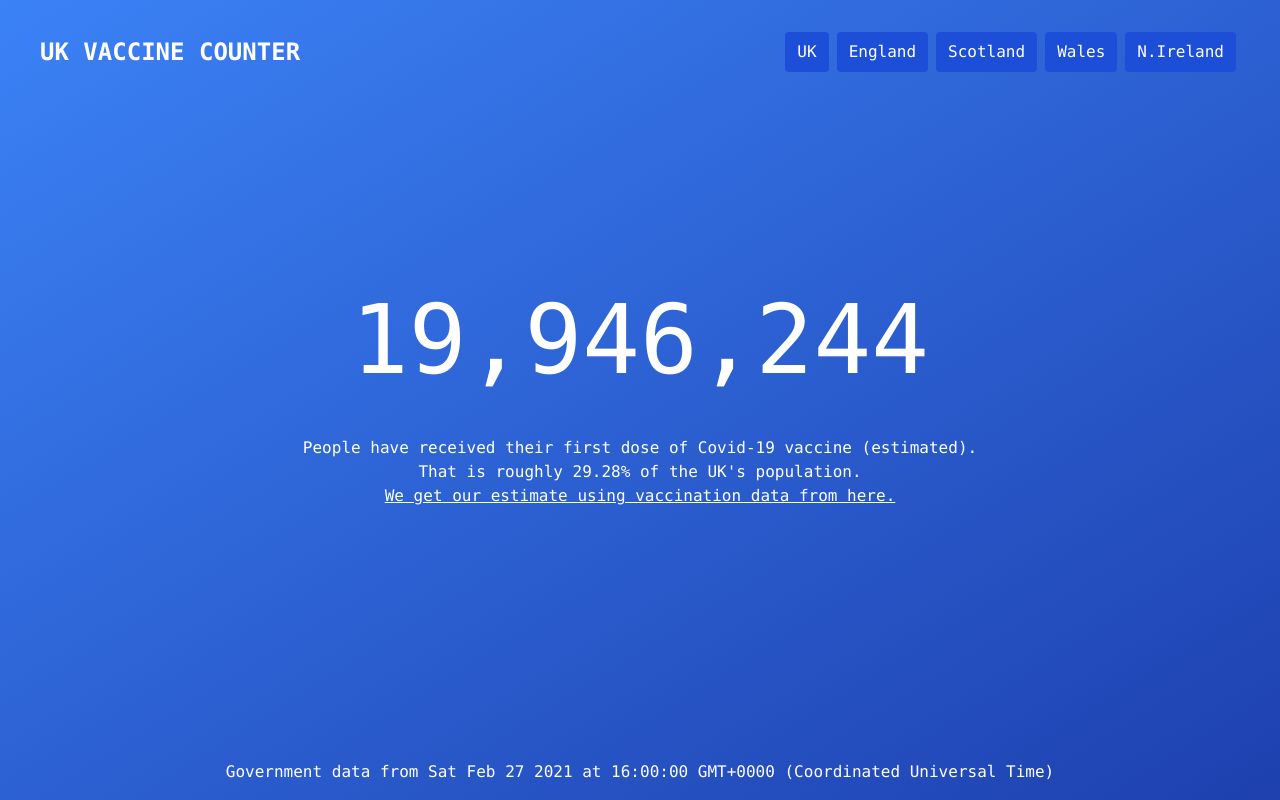
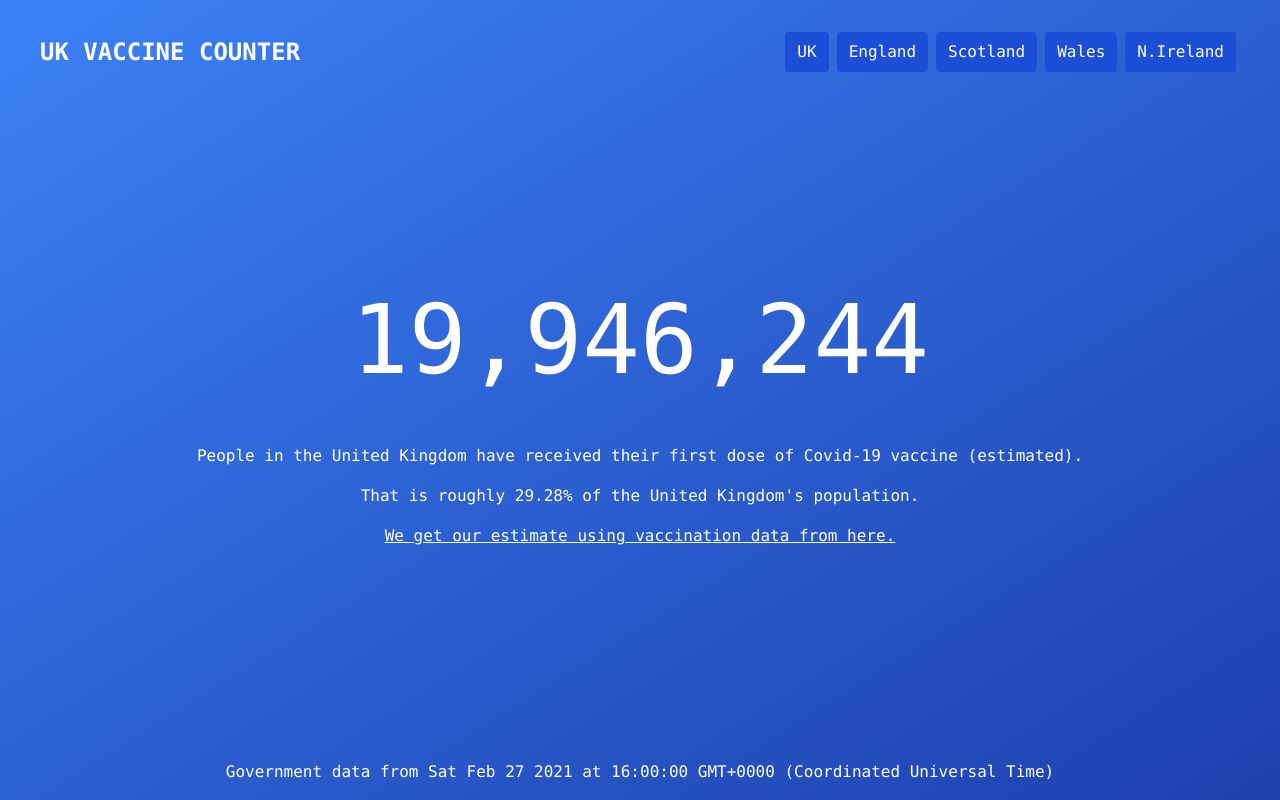
Before and after one commit to GeorgeElliott/VaccineCounter, a React (Create React App) app: page / in a window 1280 px wide. Built offline with nearby package versions, Linux system fonts and the light colour scheme.

Commit message:
Fix some formatting and grammar issues

```diff
--- a/src/App.js
+++ b/src/App.js
@@ -12,7 +12,7 @@ class App extends React.Component {
         vaccineCount: 19682048,
         dateUpdated: new Date(2021, 1, 27, 16, 0, 0, 0),
         dailySevenDayAverage: 347800.9,
-        formattedName: "UK",
+        formattedName: "the United Kingdom",
       },
       {
         code: "wal",
@@ -81,18 +81,17 @@ class App extends React.Component {
     if (!this.state.loading) {
       return (
         <div>
-          <h2 className="text-center text-6xl leading-loose md:text-8xl hover:animate-pulse md:pb-12">
+          <h2 className="text-center text-6xl leading-loose md:text-8xl hover:animate-pulse py-12">
             {Math.round(this.state.vaccineCount).toLocaleString()}
           </h2>
-          <p className="text-center xs:px-2">
-            People have received their first dose of Covid-19 vaccine
+          <div className="text-center mx-6 py-2">
+            People in {this.state.activeCountry.formattedName} have received their first dose of Covid-19 vaccine
             (estimated).
-          </p>
-          <p className="text-center xs:px-2">
-            That is roughly {this.state.percentageOfPopulation.toFixed(2)}% of
-            the {this.state.activeCountry.formattedName}'s population.
-          </p>
-          <p className="text-center xs:px-2">
+          </div>
+          <div className="text-center mx-6 py-2">
+            That is roughly {this.state.percentageOfPopulation.toFixed(2)}% of {this.state.activeCountry.formattedName}'s population.
+          </div>
+          <div className="text-center mx-6 py-2">
             <a
               className="underline"
               target="_blank"
@@ -101,7 +100,7 @@ class App extends React.Component {
             >
               We get our estimate using vaccination data from here.
             </a>
-          </p>
+          </div>
         </div>
       );
     } else {
@@ -115,10 +114,10 @@ class App extends React.Component {
         <header className="w-full mx-auto p-4 md:absolute">
           <NavBar toggleCountry={this.changeActiveCountry} />
         </header>
-        <main className="flex h-screen flex-row justify-center items-center flex-grow">
+        <main className="flex md:h-screen h-full flex-row justify-center items-center flex-grow">
           {this.renderContent()}
         </main>
-        <footer className="md:absolute md:bottom-0 w-full p-4 mx-auto text-center">
+        <footer className="absolute bottom-0 w-full p-4 mx-auto text-center">
           {this.getFormattedTime()}
         </footer>
       </div>
@@ -126,6 +125,9 @@ class App extends React.Component {
   }
 
   setActiveCountry(activeCountry) {
+    this.setState({
+      loading: true
+    });
     var dateDiff = new Date().getTime() - activeCountry.dateUpdated.getTime();
     var secondsBetween = Math.abs(dateDiff) / 1000;
     var vaccinesPerSecond = activeCountry.dailySevenDayAverage / 86400;
```
